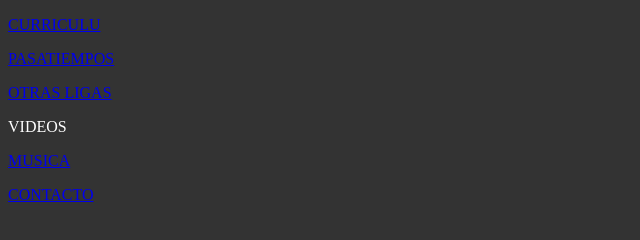
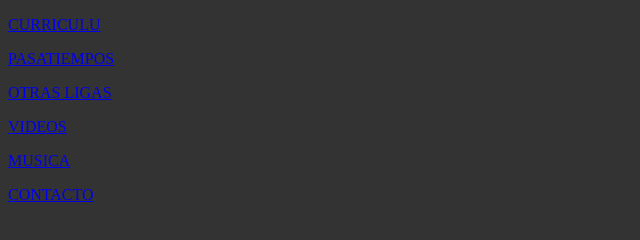
Before and after one commit to Freddyrmz/introiscsa01, a plain HTML site: page gris2.htm in a window 1280 px wide. Shown: the top 240 px of the page, 0-640 px from the left. Drawn offline with Linux system fonts and the light colour scheme.

Commit message:
Add files via upload

```diff
--- a/gris2.htm
+++ b/gris2.htm
@@ -22,7 +22,7 @@ body {
 <p class="style1"><a href="curricul.htm" target="mainFrame">CURRICULU</a></p>
 <p class="style1"><a href="Pasatiem.htm" target="mainFrame">PASATIEMPOS</a></p>
 <p class="style1"><a href="otrasL.htm" target="mainFrame">OTRAS LIGAS</a></p>
-<p class="style1">VIDEOS</p>
+<p class="style1"><a href="VIDEOS.htm" target="mainFrame">VIDEOS</a></p>
 <p class="style1"><a href="musica.htm" target="mainFrame">MUSICA</a></p>
 <p class="style1"><a href="contacto.htm" target="mainFrame">CONTACTO</a></p>
 <p class="style1">&nbsp; </p>
```
